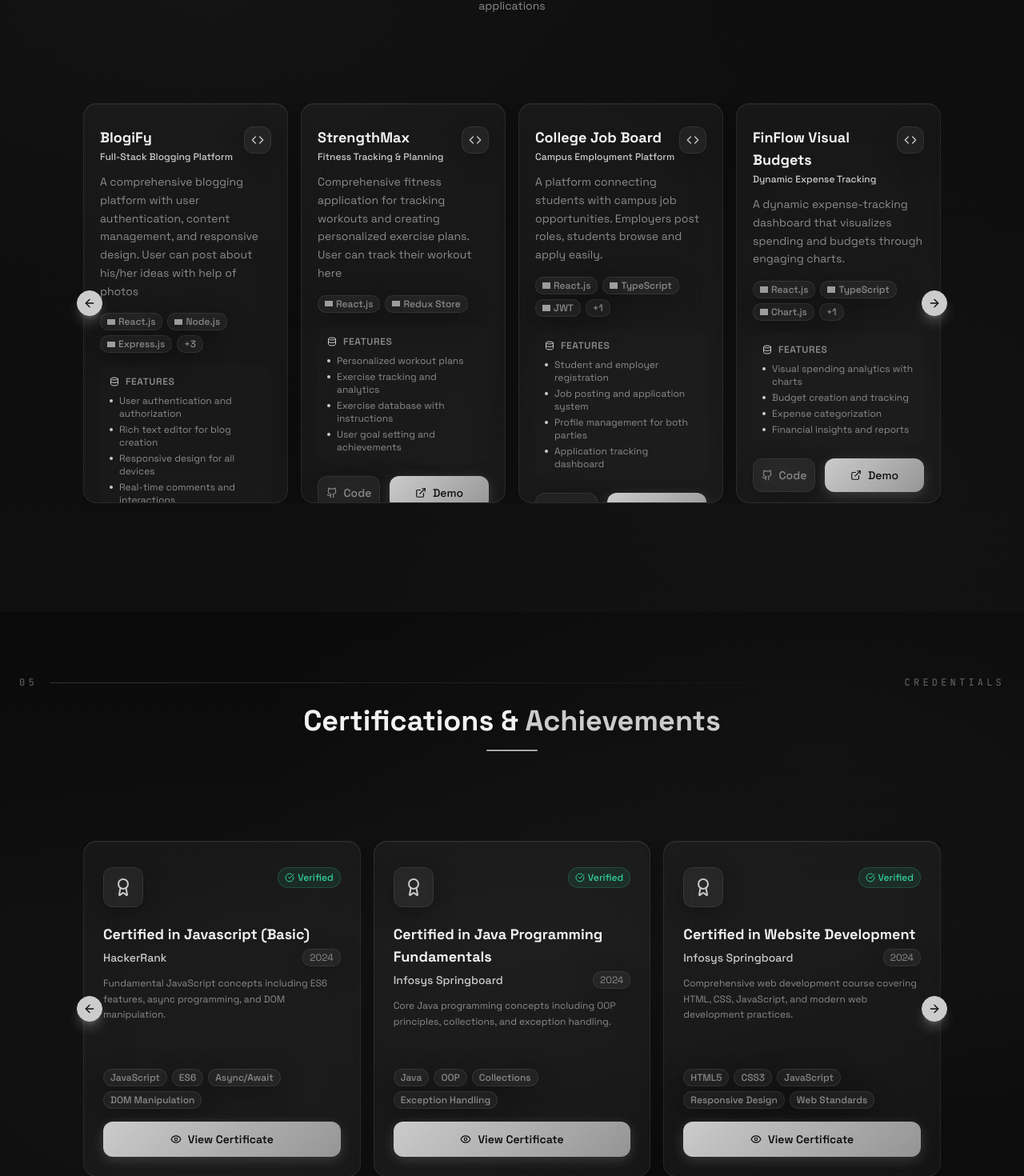
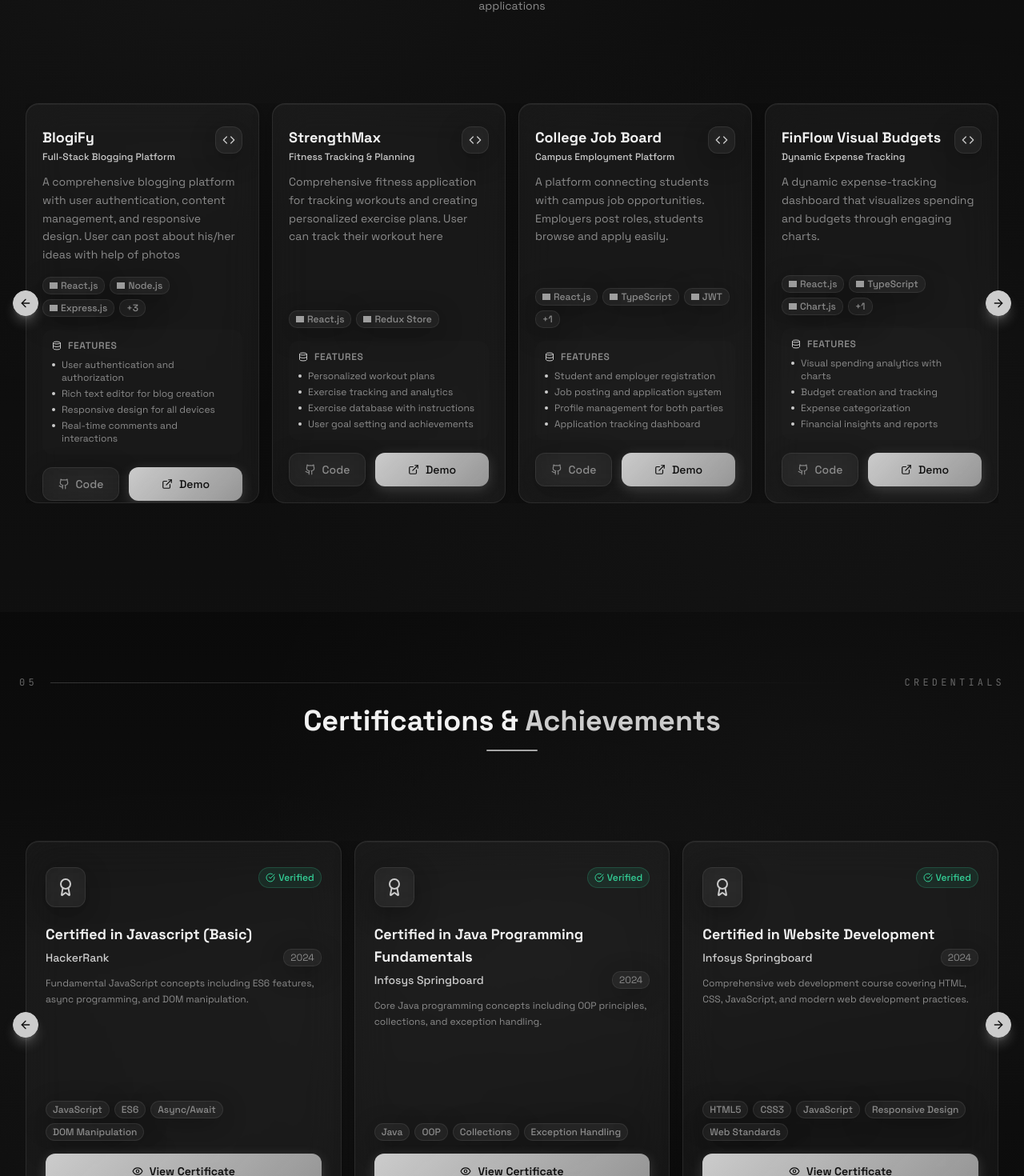
Before and after one commit to Adityaachaudhary/Portfolio-Aditya, a React (Vite) app: page / in a window 1280 px wide. Shown: the part 3514-4984 px from the top of the page at 80% size. Built offline with nearby package versions, Linux system fonts and the light colour scheme; grey boxes are pictures that could not be loaded.

Commit message:
Changes
Co-authored-by: Adityaachaudhary <91679895+Adityaachaudhary@users.noreply.github.com>

```diff
--- a/src/components/Certificates.tsx
+++ b/src/components/Certificates.tsx
@@ -62,14 +62,16 @@ const Certificates: React.FC<CertificatesProps> = ({ isDarkMode }) => {
               <div className="w-16 h-0.5 bg-primary/80 mx-auto rounded-full rule-sweep" />
             </div>
           </SectionHeading>
+        </div>
+      </div>
 
-          {/* Carousel */}
-          <div className="relative px-16 md:px-20 py-10 md:py-14">
-            <Carousel opts={{ align: "start", loop: true }} className="w-full">
+      {/* Full-width Carousel */}
+      <div className="relative z-10 py-10 md:py-14">
+        <Carousel opts={{ align: "start", loop: true }} className="w-full px-4 md:px-8">
               <CarouselContent className="-ml-3 md:-ml-4">
                 {certificates.map((cert, index) => (
                   <CarouselItem key={index} className="pl-3 md:pl-4 md:basis-1/2 lg:basis-1/3">
-                    <div className="glass-card spotlight rounded-2xl pt-8 pb-6 px-6 h-[420px] group flex flex-col hover:transform-none">
+                    <div className="glass-card spotlight rounded-2xl pt-8 pb-6 px-6 h-[460px] group flex flex-col hover:transform-none">
                       {/* Icon & Verified */}
                       <div className="flex items-start justify-between mb-5">
                         <div className="p-3 rounded-xl glass border-primary/20">
@@ -113,15 +115,13 @@ const Certificates: React.FC<CertificatesProps> = ({ isDarkMode }) => {
                   </CarouselItem>
                 ))}
               </CarouselContent>
-              <CarouselPrevious className="absolute -left-2 top-1/2 -translate-y-1/2 z-10 bg-primary border-primary hover:bg-primary/80 text-primary-foreground shadow-lg shadow-primary/30">
+              <CarouselPrevious className="absolute left-2 md:left-4 top-1/2 -translate-y-1/2 z-10 bg-primary border-primary hover:bg-primary/80 text-primary-foreground shadow-lg shadow-primary/30">
                 <ArrowLeft className="h-4 w-4" />
               </CarouselPrevious>
-              <CarouselNext className="absolute -right-2 top-1/2 -translate-y-1/2 z-10 bg-primary border-primary hover:bg-primary/80 text-primary-foreground shadow-lg shadow-primary/30">
+              <CarouselNext className="absolute right-2 md:right-4 top-1/2 -translate-y-1/2 z-10 bg-primary border-primary hover:bg-primary/80 text-primary-foreground shadow-lg shadow-primary/30">
                 <ArrowRight className="h-4 w-4" />
               </CarouselNext>
             </Carousel>
-          </div>
-        </div>
       </div>
     </section>
   );
--- a/src/components/Projects.tsx
+++ b/src/components/Projects.tsx
@@ -92,10 +92,12 @@ const Projects: React.FC<ProjectsProps> = ({ isDarkMode }) => {
               </p>
             </div>
           </SectionHeading>
+        </div>
+      </div>
 
-          {/* Carousel */}
-          <div className="relative px-16 md:px-20 py-10 md:py-14">
-            <Carousel opts={{ align: "start", loop: true }} className="w-full">
+      {/* Full-width Carousel */}
+      <div className="relative z-10 py-10 md:py-14">
+        <Carousel opts={{ align: "start", loop: true }} className="w-full px-4 md:px-8">
               <CarouselContent className="-ml-3 md:-ml-4">
                 {projects.map((project) => (
                   <CarouselItem key={project.id} className="pl-3 md:pl-4 basis-full md:basis-1/2 lg:basis-1/3 xl:basis-1/4">
@@ -163,15 +165,13 @@ const Projects: React.FC<ProjectsProps> = ({ isDarkMode }) => {
                   </CarouselItem>
                 ))}
               </CarouselContent>
-              <CarouselPrevious className="absolute -left-2 top-1/2 -translate-y-1/2 z-10 bg-primary border-primary hover:bg-primary/80 text-primary-foreground shadow-lg shadow-primary/30">
+              <CarouselPrevious className="absolute left-2 md:left-4 top-1/2 -translate-y-1/2 z-10 bg-primary border-primary hover:bg-primary/80 text-primary-foreground shadow-lg shadow-primary/30">
                 <ArrowLeft className="h-4 w-4" />
               </CarouselPrevious>
-              <CarouselNext className="absolute -right-2 top-1/2 -translate-y-1/2 z-10 bg-primary border-primary hover:bg-primary/80 text-primary-foreground shadow-lg shadow-primary/30">
+              <CarouselNext className="absolute right-2 md:right-4 top-1/2 -translate-y-1/2 z-10 bg-primary border-primary hover:bg-primary/80 text-primary-foreground shadow-lg shadow-primary/30">
                 <ArrowRight className="h-4 w-4" />
               </CarouselNext>
             </Carousel>
-          </div>
-        </div>
       </div>
     </section>
   );
```
